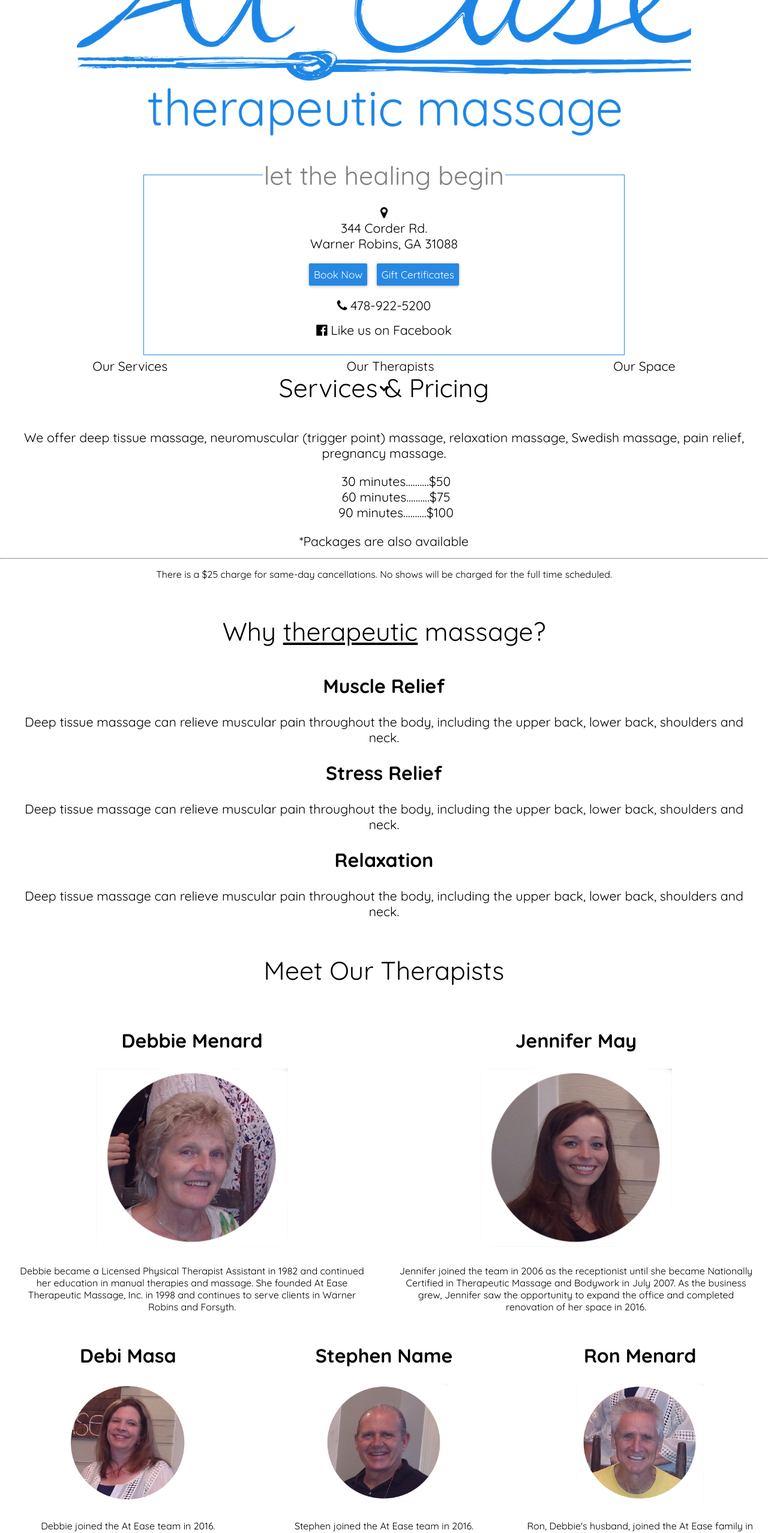
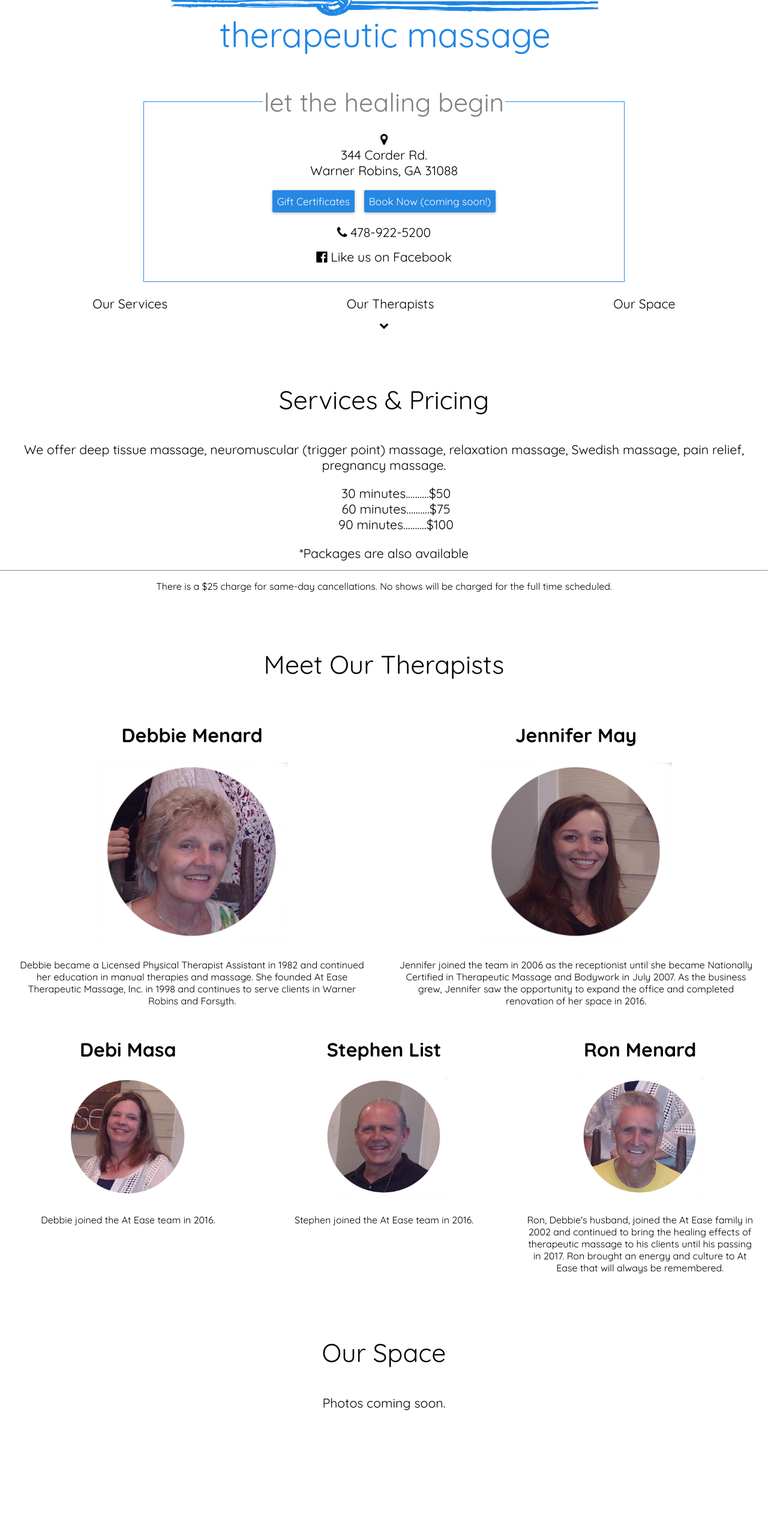
Before and after one commit to jmay4826/at-ease, a plain HTML site: page index.html in a window 1280 px wide. Shown: the part 240-2795 px from the top of the page at 60% size. After the commit the page ends 2606 px from the top, so only its background shows below. Drawn offline with Linux system fonts and the light colour scheme; a script that the page names is missing.

Commit message:
move vagaro to new page

```diff
--- a/atEase.css
+++ b/atEase.css
@@ -20,6 +20,7 @@ header {
 
 header > img {
   max-width: 80%;
+  max-height: 40vh;
   margin: 20px auto;
 }
 
@@ -105,6 +106,10 @@ em {
   text-decoration: underline;
 }
 
+.anchor {
+  padding-top: 20px;
+}
+
 .centered {
   text-align: center;
 }
@@ -116,10 +121,6 @@ em {
 a {
   text-decoration: none;
   color: black;
-}
-
-a:hover {
-  color: #7f7f7f;
 }
 
 .small {
--- a/index.html
+++ b/index.html
@@ -26,8 +26,8 @@
           </a>
         </p>
 
-        <a class="button" href="">Book Now</a>
-        <a class="button" href="">Gift Certificates</a>
+        <a class="button" href="/vagaro.html">Gift Certificates</a>
+        <a class="button" href="">Book Now (coming soon!)</a>
 
         <p>
           <i class="fa fa-phone"></i> 478-922-5200</p>
@@ -82,7 +82,7 @@
       <p class="aside">There is a $25 charge for same-day cancellations. No shows will be charged for the full time scheduled.</p>
     </div>
   </div>
-  <div class="centered" id="whyMassage">
+  <!--<div class="centered" id="whyMassage">
     <div>
       <div>
         <h1>Why
@@ -105,6 +105,7 @@
       </div>
     </div>
   </div>
+-->
   <div class="anchor centered" id="therapists">
     <div>
       <div>
@@ -138,7 +139,7 @@
             </div>
           </div>
           <div class="profile">
-            <h2>Stephen Name</h2>
+            <h2>Stephen List</h2>
             <img src="stephen.jpg">
             <div class="small">
               <p>Stephen joined the At Ease team in 2016.</p>
@@ -157,18 +158,17 @@
       </div>
     </div>
   </div>
+  <div class="anchor centered" id="space">
+    <div>
+      <div>
+        <h1>Our Space</h1>
+        <p>Photos coming soon.</p>
+      </div>
+    </div>
+  </div>
   </div>
 
-  <div class="vagaro" style="width:250px; padding:0; border:0; margin:0 auto; text-align:center;">
-    <style>
-      .vagaro a {
-        font-size: 14px;
-        color: #AAA;
-        text-decoration: none;
-      }
-    </style>
-    <script type="text/javascript" src="https://www.vagaro.com/resources/WidgetEmbeddedLoader/OZqsE38sDIPqFJ5y6G?v=Aix9zpTKAPysnz9GTEKJdox0Uqsx8NyDfh3QNfumPbzu#"></script>
-  </div>
+
   <script>
     const navbar = document.getElementById('nav');
     const sticky = navbar.offsetTop;
```
Also changed, not shown: vagaro.html (added, +26 -0 lines).
